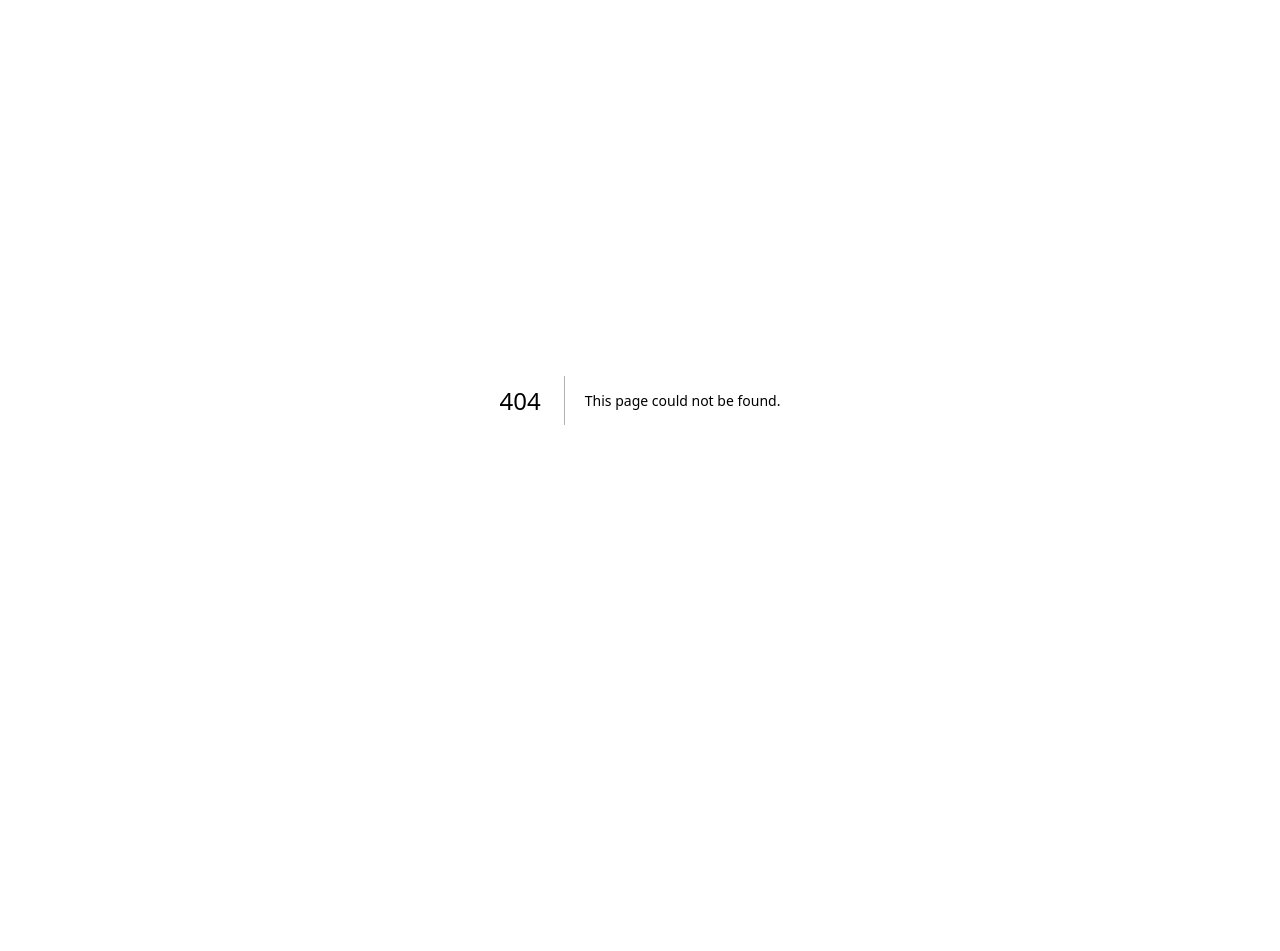
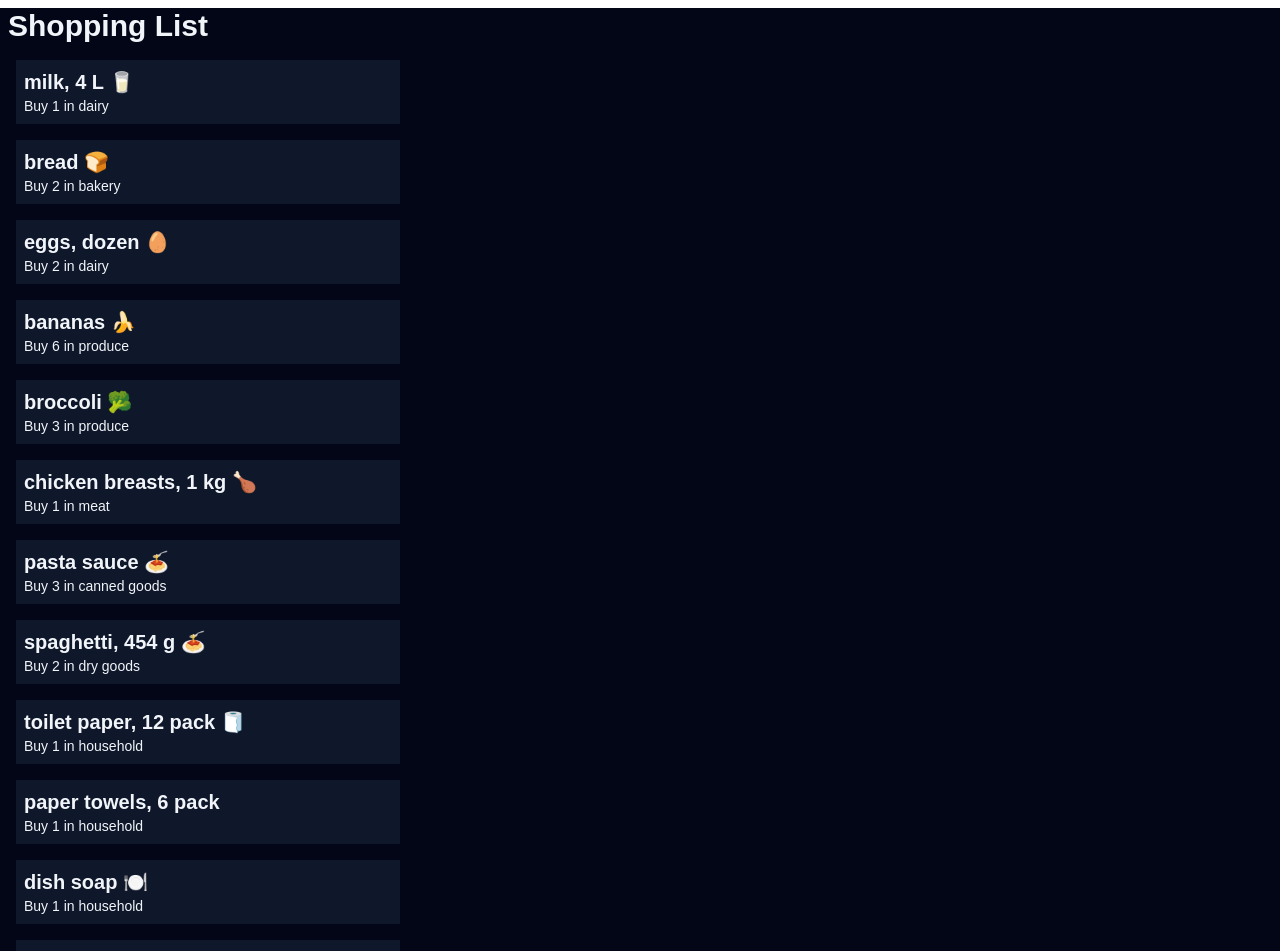
Before and after one commit to Jhangria/cprg306-assignments, a Next.js app: page /week-3 in a window 1280 px wide. Before the commit this address had no page. Shown: the top 951 px of the page. Before the commit the page ends 800 px from the top, so only its background shows below. Built offline with nearby package versions, Linux system fonts and the light colour scheme.

Commit message:
Added Week 3 page
Made changes to main page and added everything to Week 3

```diff
--- a/app/page.js
+++ b/app/page.js
@@ -2,9 +2,12 @@
 
 export default function Page() {
     return (
-      <div>
-        <heading>CPRG 306: Web Development 2 - Assignments</heading>
-        <p>Click on the link to go to <Link href="/week-2">week-2 page</Link>.</p>
+      <div  class="bg-slate-950 text-white">
+        <heading className="text-4xl font-bold mb-5">CPRG 306: Web Development 2 - Assignments</heading>
+        <ul>
+        <li className="hover:text-green-400 hover:underline"> <Link href="/week-2">Week 2 Assignment</Link>.</li>
+        <li className="hover:text-green-400 hover:underline"> <Link href="/week-3">Week 3 Assignment</Link>.</li>
+        </ul>
       </div>
     );
   }
--- /dev/null
+++ b/app/week-3/item-list.js
@@ -0,0 +1,141 @@
+import Item from "./item";
+
+export default function ItemList()
+{
+    const item1 = {
+        name: "milk, 4 L 🥛",
+        quantity: 1,
+        category: "dairy",
+      };
+
+      const item2 = {
+        name: "bread 🍞",
+        quantity: 2,
+        category: "bakery",
+      };
+
+      const item3 = {
+        name: "eggs, dozen 🥚",
+        quantity: 2,
+        category: "dairy",
+      };
+
+      const item4 = {
+        name: "bananas 🍌",
+        quantity: 6,
+        category: "produce",
+      };
+
+      const item5 = {
+        name: "broccoli 🥦",
+        quantity: 3,
+        category: "produce",
+      };
+
+      const item6 = {
+        name: "chicken breasts, 1 kg 🍗",
+        quantity: 1,
+        category: "meat",
+      };
+
+      const item7 = {
+        name: "pasta sauce 🍝",
+        quantity: 3,
+        category: "canned goods",
+      };
+
+      const item8 = {
+        name: "spaghetti, 454 g 🍝",
+        quantity: 2,
+        category: "dry goods",
+      };
+
+      const item9 = {
+        name: "toilet paper, 12 pack 🧻",
+        quantity: 1,
+        category: "household",
+      };
+
+      const item10 = {
+        name: "paper towels, 6 pack",
+        quantity: 1,
+        category: "household",
+      };
+
+      const item11 = {
+        name: "dish soap 🍽️",
+        quantity: 1,
+        category: "household",
+      };
+
+      const item12 = {
+        name: "hand soap 🧼",
+        quantity: 4,
+        category: "household",
+      };
+
+      return(
+        <main>
+          <Item
+            name={item1.name}
+            quantity={item1.quantity}
+            category={item1.category}
+          />
+          <Item
+            name={item2.name}
+            quantity={item2.quantity}
+            category={item2.category}
+          />
+          <Item
+            name={item3.name}
+            quantity={item3.quantity}
+            category={item3.category}
+          />
+          <Item
+            name={item4.name}
+            quantity={item4.quantity}
+            category={item4.category}
+          />
+          <Item
+            name={item5.name}
+            quantity={item5.quantity}
+            category={item5.category}
+          />
+          <Item
+            name={item6.name}
+            quantity={item6.quantity}
+            category={item6.category}
+          />
+          <Item
+            name={item7.name}
+            quantity={item7.quantity}
+            category={item7.category}
+          />
+          <Item
+            name={item8.name}
+            quantity={item8.quantity}
+            category={item8.category}
+          />
+          <Item
+            name={item9.name}
+            quantity={item9.quantity}
+            category={item9.category}
+          />
+          <Item
+            name={item10.name}
+            quantity={item10.quantity}
+            category={item10.category}
+          />
+          <Item
+            name={item11.name}
+            quantity={item11.quantity}
+            category={item11.category}
+          />
+          <Item
+            name={item12.name}
+            quantity={item12.quantity}
+            category={item12.category}
+          />
+        </main>
+      )
+}
--- /dev/null
+++ b/app/week-3/item.js
@@ -0,0 +1,14 @@
+import ItemList from "./item-list";
+
+export default function Item({name, quantity, category}) {
+    return(
+        <div>
+            <ul>
+                <li className="p-2 m-4 bg-slate-900 max-w-sm">
+                    <h2 className="text-xl font-bold text-slate-100 text-">{name}</h2>
+                    <div className="text-sm text-slate-100"> Buy {quantity} in {category}</div>
+                    </li>
+            </ul>
+        </div>
+    );
+}
--- /dev/null
+++ b/app/week-3/page.js
@@ -0,0 +1,11 @@
+import Item from "./item";
+import ItemList from "./item-list";
+
+export default function Page(){
+    return(
+    <main class="bg-slate-950">
+        <h1 className="text-3xl font-bold m-2 text-slate-100">Shopping List</h1>
+        <ItemList />
+    </main>
+    );
+}
```
Also changed, not shown: app/week-2/student-info.js (line endings or trailing spaces).
